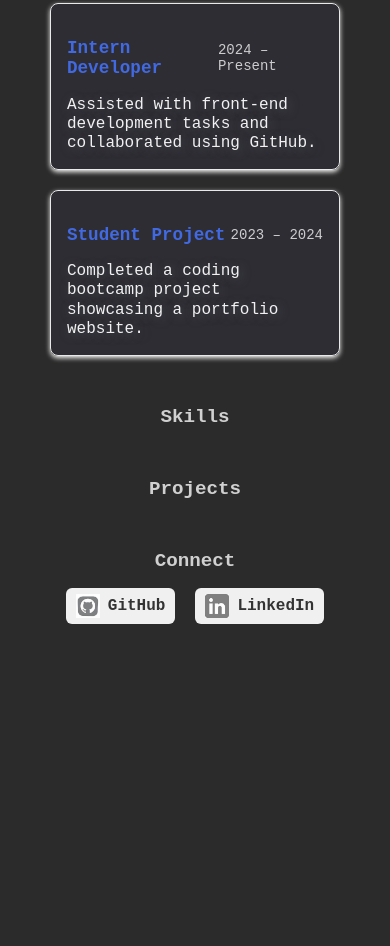
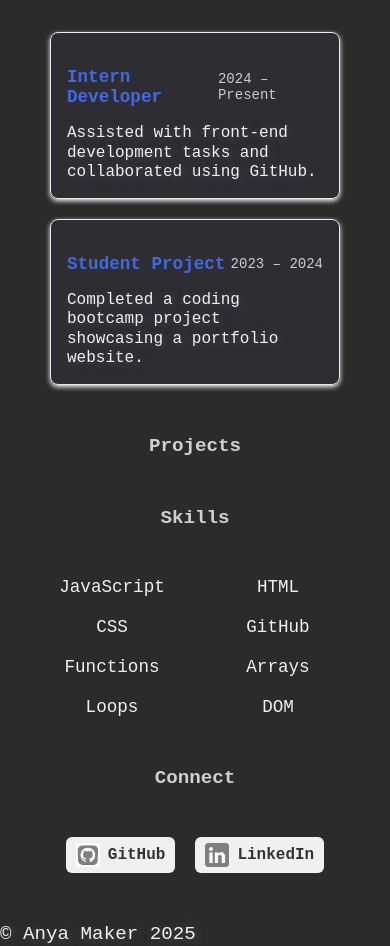
Before and after one commit to Ashanya20/anya-maker-luna, a plain HTML site: page index.html in a window 390 px wide. Shown: the part 853-1799 px from the top of the page. Before the commit the page ends 1527 px from the top, so only its background shows below. Drawn offline with Linux system fonts and the light colour scheme.

Commit message:
js added, created footer and skills

```diff
--- a/css/index.css
+++ b/css/index.css
@@ -44,11 +44,13 @@ h2 {
     font-size: 1.5rem;
     font-weight: 700;
     color: #d0d0d0;
+    margin-bottom: 3rem;
 }
 
 p {
     text-shadow: 2px 2px 10px #444d55;
     line-height: 1.2;
+    margin: 0;
 }
 
 /*  Layout  */
@@ -86,8 +88,7 @@ section {
     justify-content: center;
     align-items: center;
     gap: 2rem;
-    margin: 2em auto;
-    padding: 1em;
+    margin: 0 auto;
 }
 
 .about img {
@@ -132,6 +133,21 @@ section {
 
 .job-desc {
     margin: 0;
+}
+
+#Skills ul {
+    list-style: none;
+    padding: 0;
+    display: grid;
+    grid-template-columns: repeat(auto-fill, minmax(150px, 1fr));
+    justify-items: center;
+    gap: 30px;
+    width: 90%;
+    margin: 0 auto;
+}
+
+#Skills li {
+    font-size: 1.5rem;
 }
 
 #Connect ul {
@@ -223,7 +239,7 @@ nav a:hover {
 
     .about {
         flex-direction: column;
-        margin: 1em auto;
+        margin: 0 auto;
         padding: 0 2em;
     }
 
@@ -244,6 +260,15 @@ nav a:hover {
 
     .job-title {
         font-size: 1.2rem;
+    }
+
+    #Skills ul {
+        grid-template-columns: repeat(auto-fill, minmax(120px, 1fr));
+        gap: 20px;
+    }
+
+    #Skills li {
+        font-size: 1.3rem;
     }
 
     nav ul {
@@ -316,6 +341,15 @@ nav a:hover {
         font-size: 1.1rem;
     }
 
+    #Skills ul {
+        grid-template-columns: 1fr 1fr;
+        width: 80%;
+    }
+
+    #Skills li {
+        font-size: 1.1rem;
+    }
+
     nav ul {
         display: flex;
         flex-wrap: wrap;
--- a/index.html
+++ b/index.html
@@ -19,8 +19,8 @@
         <ul>
             <li><a href="#About">About</a></li>
             <li><a href="#Experience">Experience</a></li>
+            <li><a href="#Projects">Projects</a></li>
             <li><a href="#Skills">Skills</a></li>
-            <li><a href="#Projects">Projects</a></li>
             <li><a href="#Connect">Connect</a></li>
         </ul>
     </nav>
@@ -61,12 +61,13 @@
         </div>
     </section>
 
+    <section id="Projects">
+        <h2>Projects</h2>
+        <ul></ul>
+    </section>
+
     <section id="Skills">
         <h2>Skills</h2>
-    </section>
-
-    <section id="Projects">
-        <h2>Projects</h2>
         <ul></ul>
     </section>
 
@@ -83,6 +84,8 @@
                 </a></li>
         </ul>
     </section>
+
+    <script src="js/index.js"></script>
 </body>
 
 </html>
--- /dev/null
+++ b/js/index.js
@@ -0,0 +1,20 @@
+const foot = document.createElement('footer');
+foot.className = 'footer';
+document.body.append(foot);
+
+const today = new Date();
+const thisYear = today.getFullYear();
+
+const footer = document.querySelector('.footer');
+const copyright = document.createElement('p');
+copyright.innerHTML = `© Anya Maker ${thisYear}`;
+footer.appendChild(copyright);
+
+const skills = ["JavaScript", "HTML", "CSS", "GitHub", "Functions", "Arrays", "Loops", "DOM"];
+const skillsSection = document.getElementById('Skills');
+const skillsList = skillsSection.querySelector('ul');
+skills.forEach(skill => {
+    const li = document.createElement('li');
+    li.innerText = skill;
+    skillsList.appendChild(li);
+})
```
